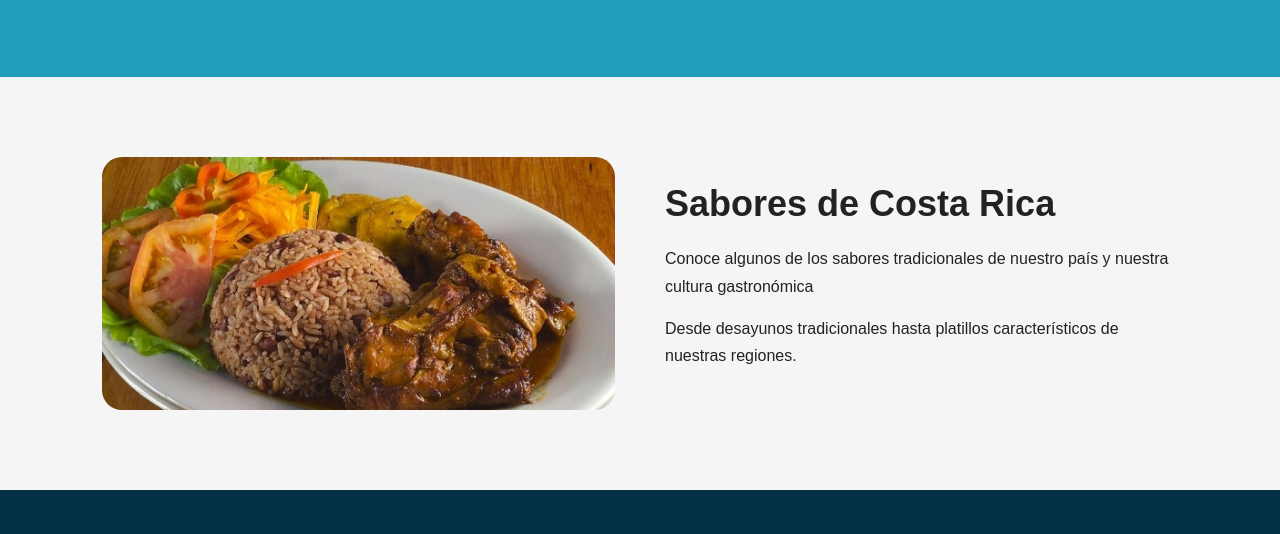
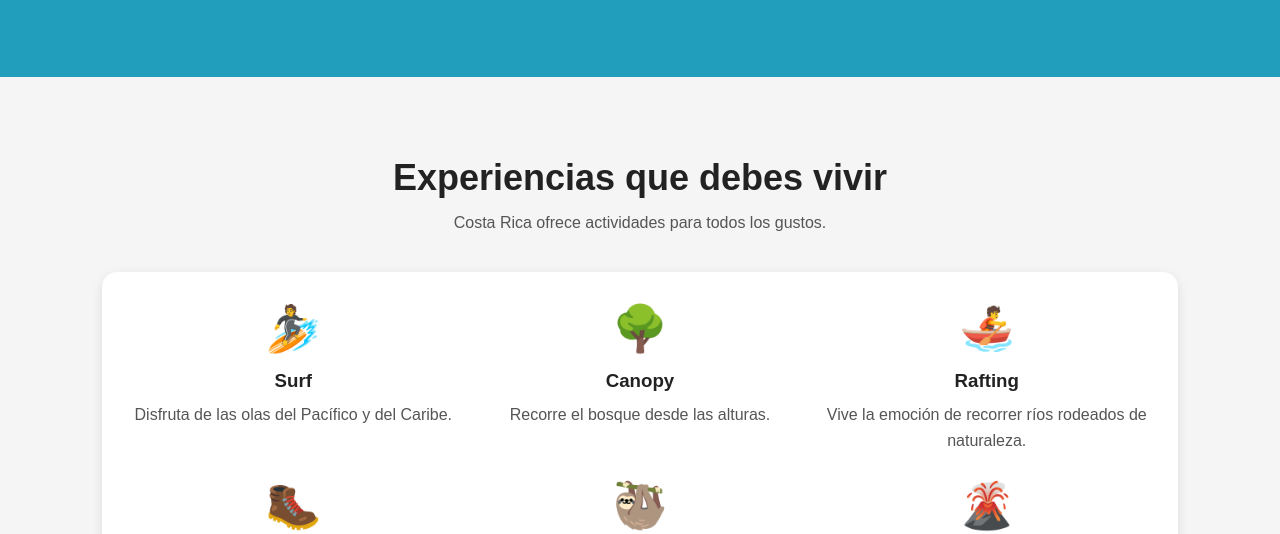
Before and after one commit to Seal6-bleh/ExploraCostaRica, a plain HTML site: page index.html in a window 1280 px wide. Shown: the part 1296-1830 px from the top of the page. Drawn offline with Linux system fonts and the light colour scheme.

Commit message:
Versión 1.2 - Agregar sección de experiencias

```diff
--- a/css/estilos.css
+++ b/css/estilos.css
@@ -204,7 +204,45 @@ footer p {
     margin: 8px;
 }
 
+.experiencias {
+    display: grid;
+    grid-template-columns: repeat(3, 1fr);
+    gap: 25px;
+    margin-top: 40px;
+}
+
+.experiencias {
+    background-color: white;
+    padding: 30px;
+    border-radius: 15px;
+    text-align: center;
+    box-shadow: 0 4px 12px rgba(0, 0, 0, 0.10);
+    transition: 0.3s;
+}
+
+.experiencia:hover {
+    transform: translateY(-8px);
+}
+
+.experiencia span {
+    font-size: 45px;
+}
+
+.experiencia h3 {
+    margin: 15px 0 10px 0;
+}
+
+.experiencia p {
+    color: #555;
+    line-height: 1.6;
+}
+
 @media (max-widht: 900px) {
+
+    .experiencias {
+        grid-template-columns: repeat(2, 1fr);
+    }
+
     header {
         flex-direction: column;
         gap: 20px;
@@ -222,6 +260,11 @@ footer p {
 }
 
 @media (max-width: 600px) {
+
+    .experiencias {
+        grid-template-columns: 1fr;
+    }
+
     header {
         padding: 15px;
     }
--- a/index.html
+++ b/index.html
@@ -91,6 +91,67 @@
         <a href="#contacto" class="boton">Quiero conocer más</a>
     </section>
 
+    <section id="experiencias" class="seccion">
+        <h2> Experiencias que debes vivir </h2>
+        <p class="descripcion">
+            Costa Rica ofrece actividades para todos los gustos.
+        </p>
+        <div class="experiencias">
+            <div class="experiencia">
+                <span>
+                    🏄
+                </span>
+                <h3> Surf </h3>
+                <p>
+                    Disfruta de las olas del Pacífico y del Caribe.
+                </p>
+            </div>
+            <div class="experiencia">
+                <span>
+                    🌳
+                </span>
+                <h3> Canopy </h3>
+                <p>
+                    Recorre el bosque desde las alturas.
+                </p>
+            </div>
+            <div class="experiencia">
+                <span>
+                    🚣
+                </span>
+                <h3> Rafting </h3>
+                <p>
+                    Vive la emoción de recorrer ríos rodeados de naturaleza.
+                </p>
+            </div>
+            <div class="experiencia">
+                <span>
+                    🥾
+                </span>
+                <h3> Senderismo </h3>
+                <p>
+                    Camina por bosques, montañas y parques nacionales.
+                </p>
+            </div>
+            <div class="experiencia">
+                <span>
+                    🦥
+                </span>
+                <h3> Vida ailvestre </h3>
+                <p>
+                    Observa monos, perezosos, aves y muchas otras especies.
+            </div>
+             <div class="experiencia">
+                <span>
+                    🌋
+                </span>
+                <h3> Volcanes </h3>
+                <p>
+                    Conoce algunos impresionantes paisajes volcánicos.
+            </div>
+        </div>
+    </section>
+
     <section id="gastronomia" class="seccion">
         <div class="gastronomia">
             <img src="img/comida.jpg" alt="Gastronomía costarricense">
```
